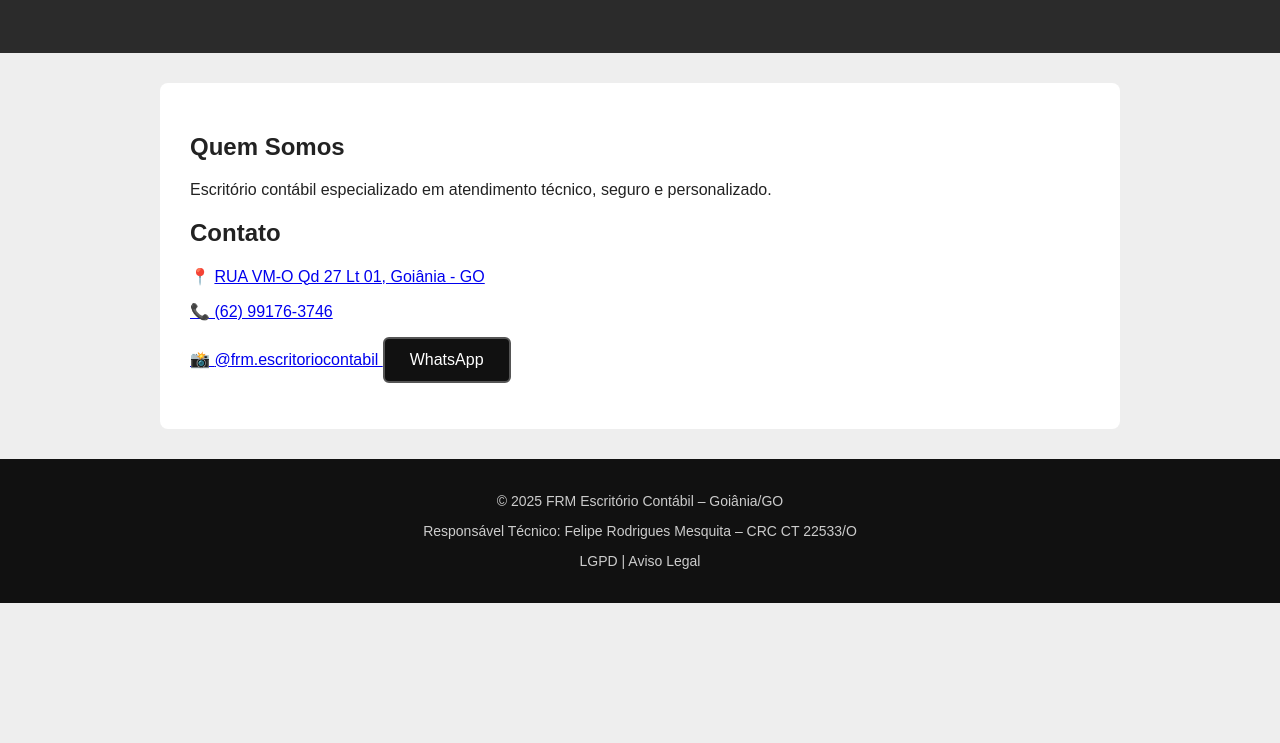
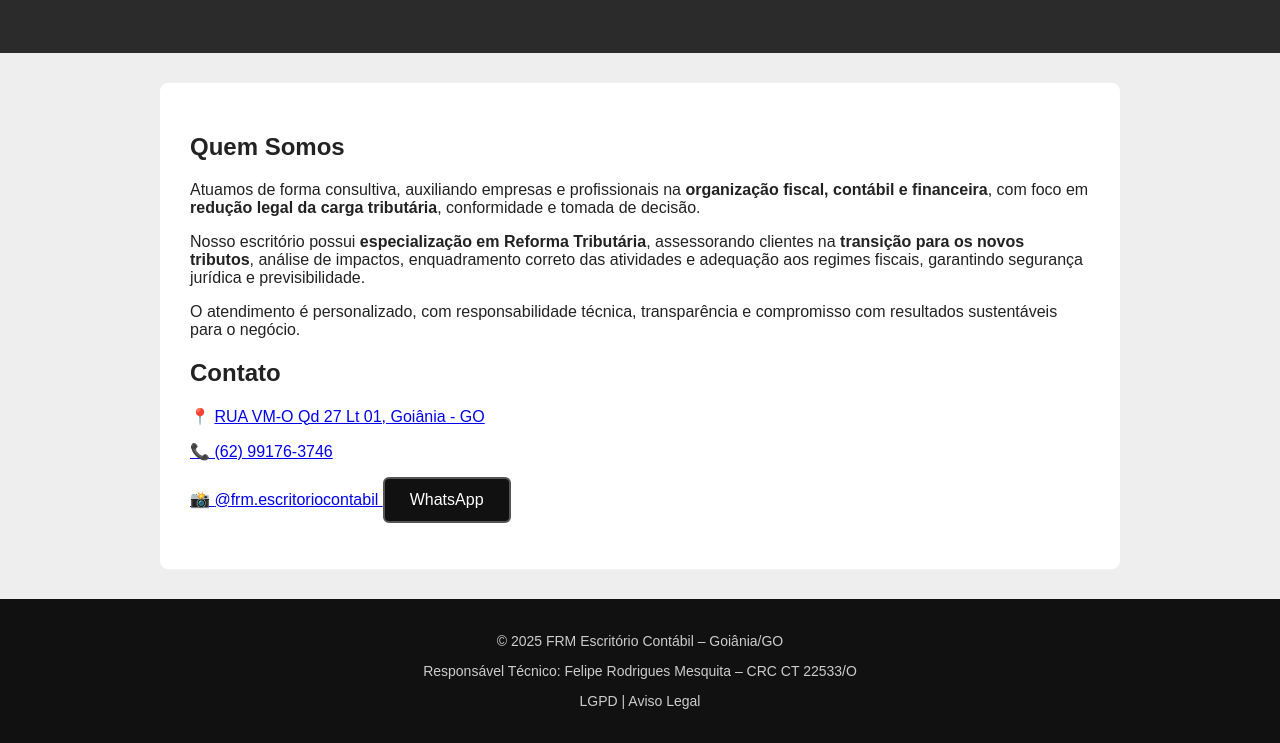
Before and after one commit to frmescritoriocontabil/frm-escritorio-contabil, a plain HTML site: page index.html in a window 1280 px wide. Shown: the part 141-884 px from the top of the page. Before the commit the page ends 800 px from the top, so only its background shows below. Drawn offline with Linux system fonts and the light colour scheme.

Commit message:
Update index.html

```diff
--- a/index.html
+++ b/index.html
@@ -22,7 +22,14 @@ footer a{color:#ccc;text-decoration:none}
 </header>
 <section>
 <h2>Quem Somos</h2>
-<p>Escritório contábil especializado em atendimento técnico, seguro e personalizado.</p>
+<p>Atuamos de forma consultiva, auxiliando empresas e profissionais na
+<strong>organização fiscal, contábil e financeira</strong>, com foco em
+<strong>redução legal da carga tributária</strong>, conformidade e tomada de decisão.</p>
+<p>Nosso escritório possui <strong>especialização em Reforma Tributária</strong>, assessorando clientes na
+<strong>transição para os novos tributos</strong>, análise de impactos, enquadramento correto das atividades
+e adequação aos regimes fiscais, garantindo segurança jurídica e previsibilidade.</p>
+<p>O atendimento é personalizado, com responsabilidade técnica, transparência e compromisso com
+resultados sustentáveis para o negócio.</p>
 <h2>Contato</h2>
 <p>📍
 <a href="https://www.google.com/maps/search/?api=1&query=Avenida+do+Povo+Qd+27+Lt+01+Sl+04+Goiânia+GO"
```
